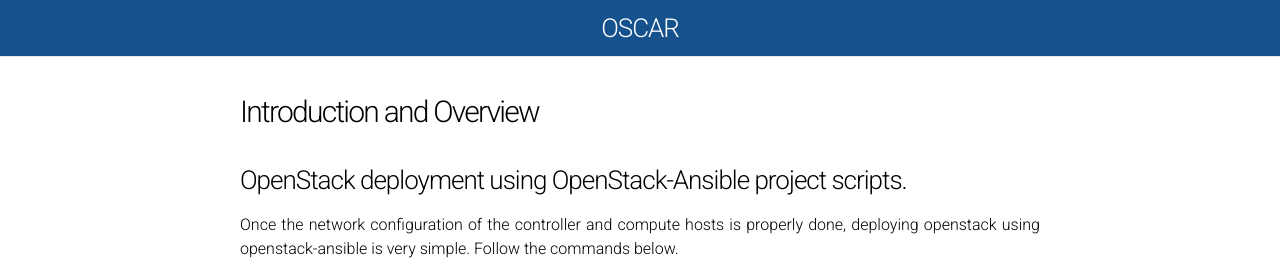
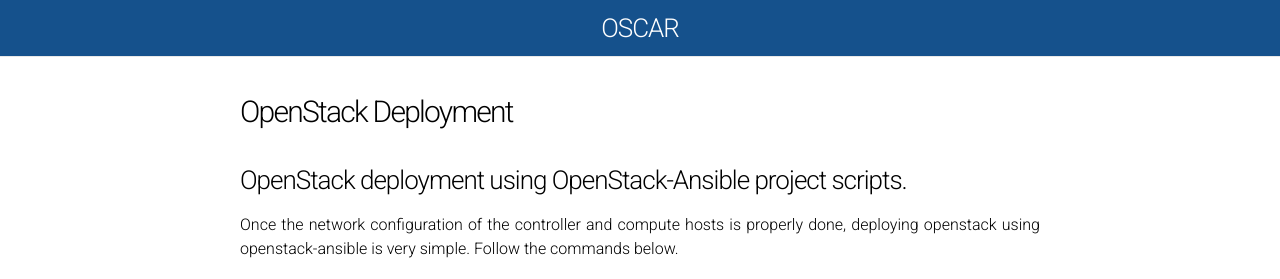
Before and after one commit to cloudandbigdatalab/OSCAR, a Jekyll site: the page built from openstack-deployment.md, in a window 1280 px wide and 900 px high. Shown: the top 279 px of the window. Built offline with Jekyll 4.4.1, drawn with Linux system fonts in a browser that asks for light colours; Markdown is read by kramdown in place of the engine named in the settings.

Commit message:
Update openstack-deployment.md

```diff
--- a/openstack-deployment.md
+++ b/openstack-deployment.md
@@ -1,6 +1,6 @@
 ---
 layout: page
-title: Introduction and Overview
+title: OpenStack Deployment
 permalink: /openstack-deployment/
 ---
 
```
